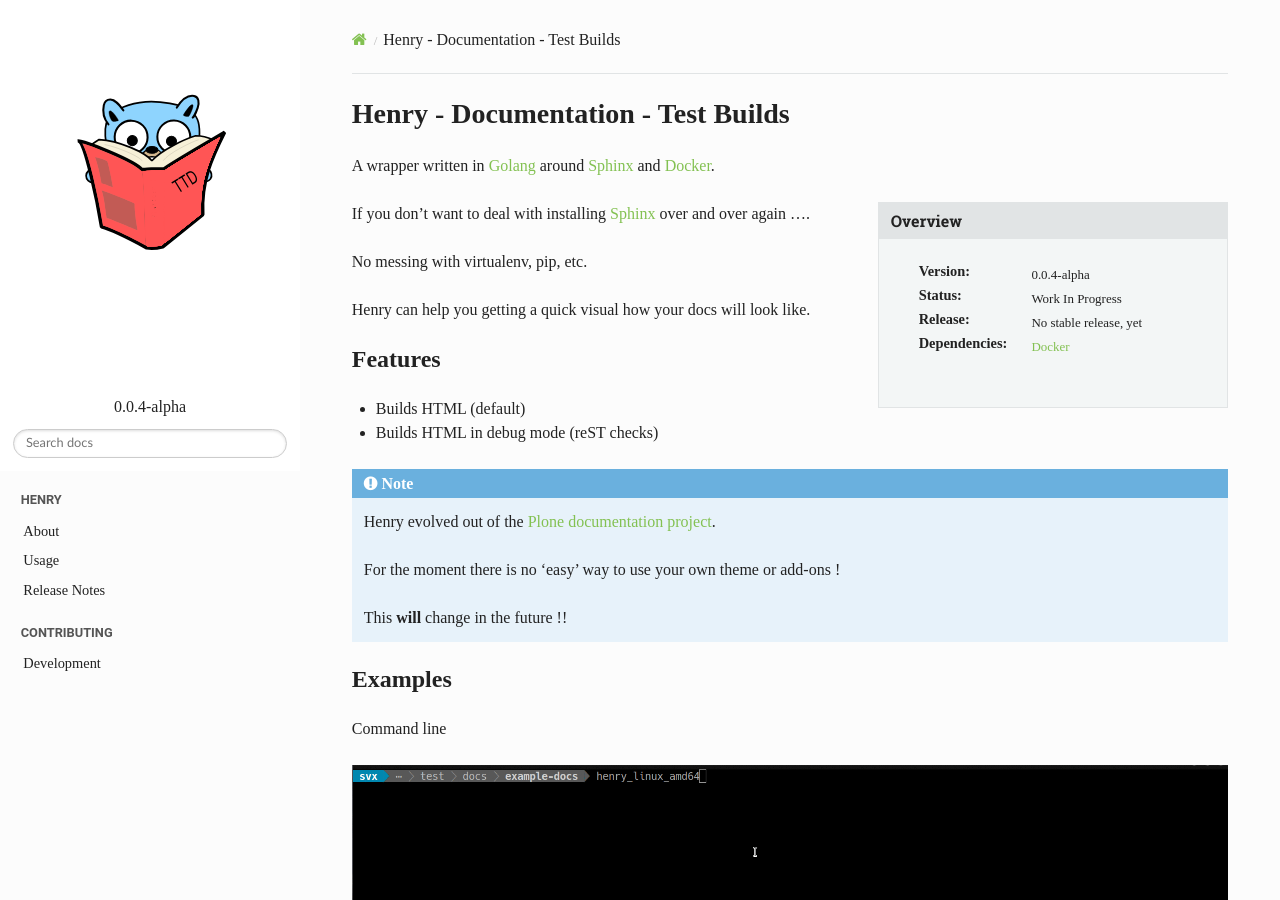
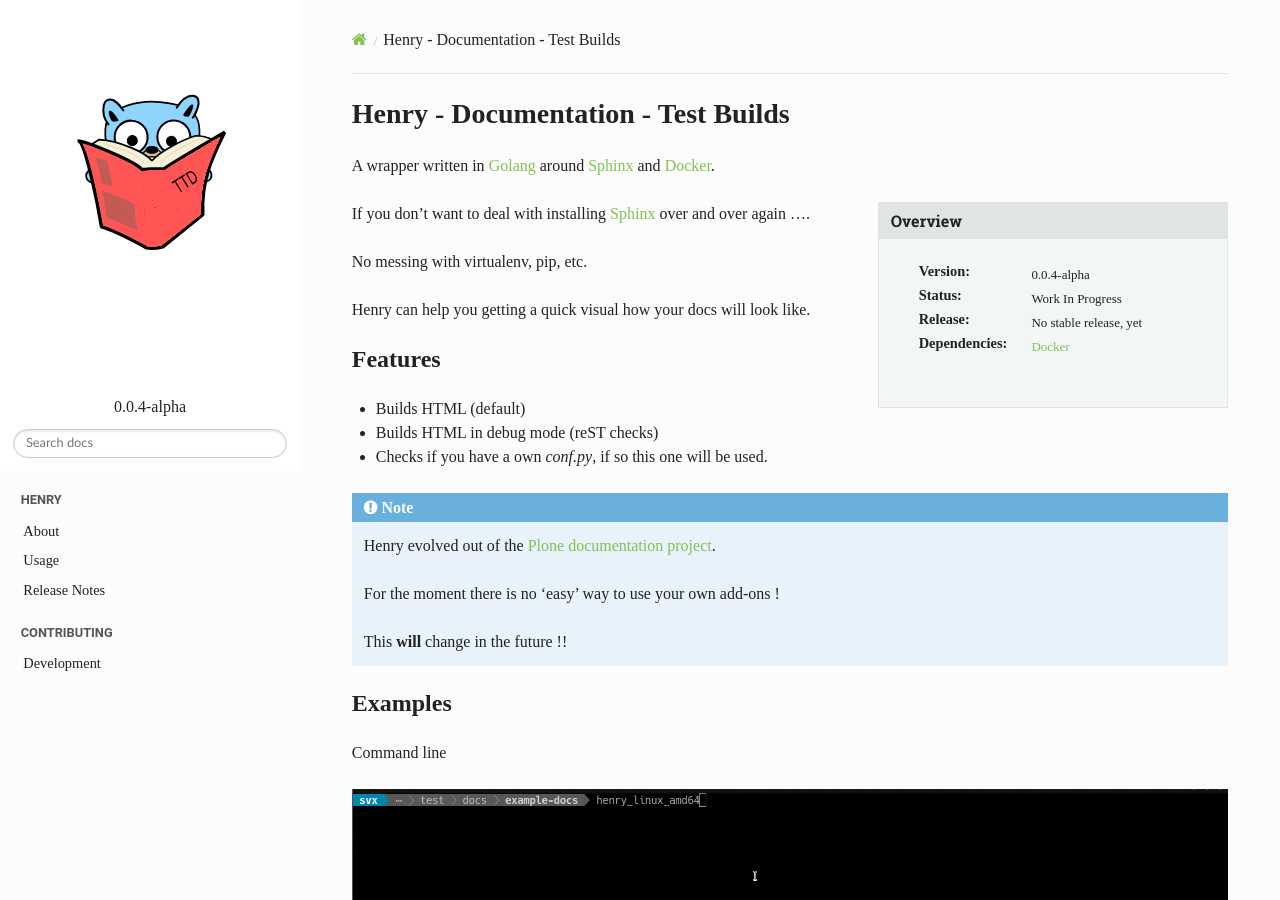
Before and after one commit to testthedocs/henry, a Sphinx documentation site: the page built from docs/index.rst, in a window 1280 px wide and 900 px high. Built offline with Sphinx 7.4.7 and the Read the Docs theme 2.0.0, drawn with Linux system fonts in a browser that asks for light colours.

Commit message:
docs: Update index

```diff
--- a/docs/index.rst
+++ b/docs/index.rst
@@ -39,14 +39,14 @@
 
 - Builds HTML (default)
 - Builds HTML in debug mode (reST checks)
-
+- Checks if you have a own *conf.py*, if so this one will be used.
 
 
 .. note::
 
    Henry evolved out of the `Plone documentation project <https://docs.plone.org>`_.
 
-   For the moment there is no 'easy' way to use your own theme or add-ons !
+   For the moment there is no 'easy' way to use your own add-ons !
 
    This **will** change in the future !!
 
```
